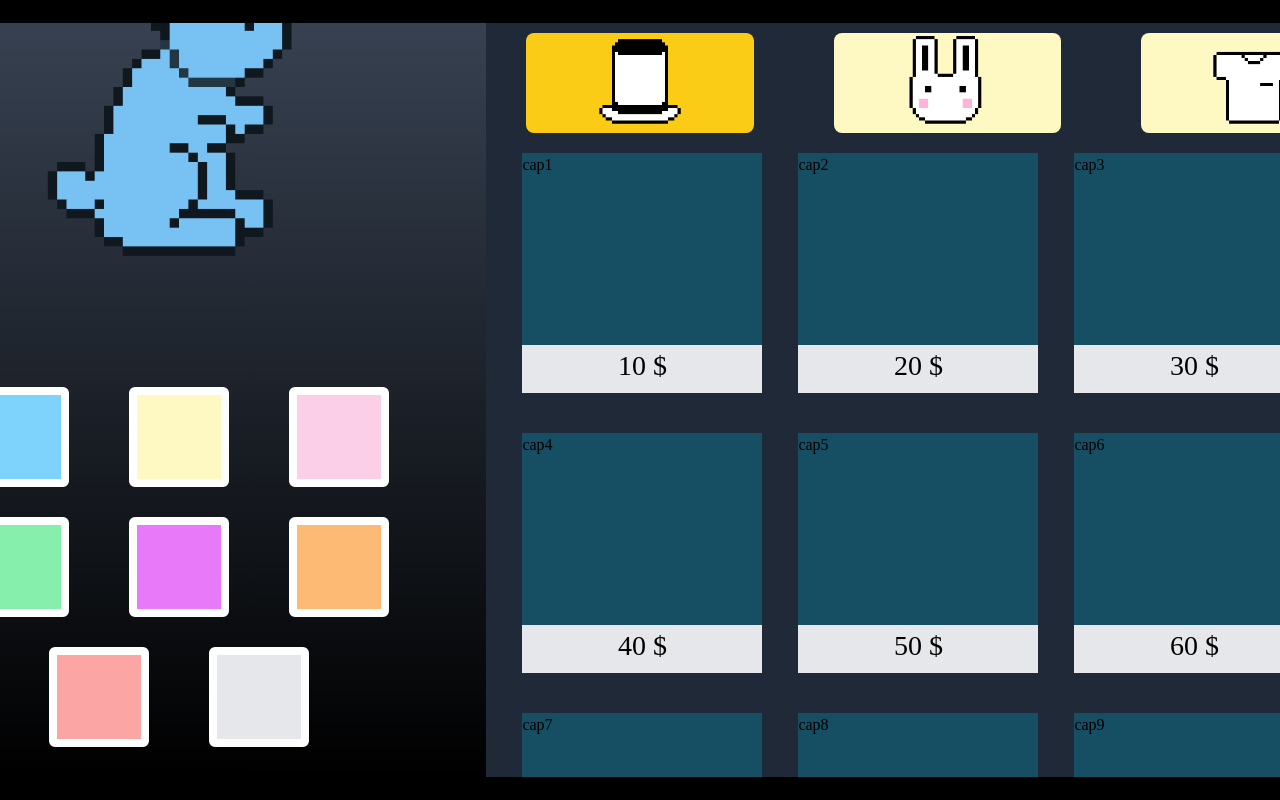
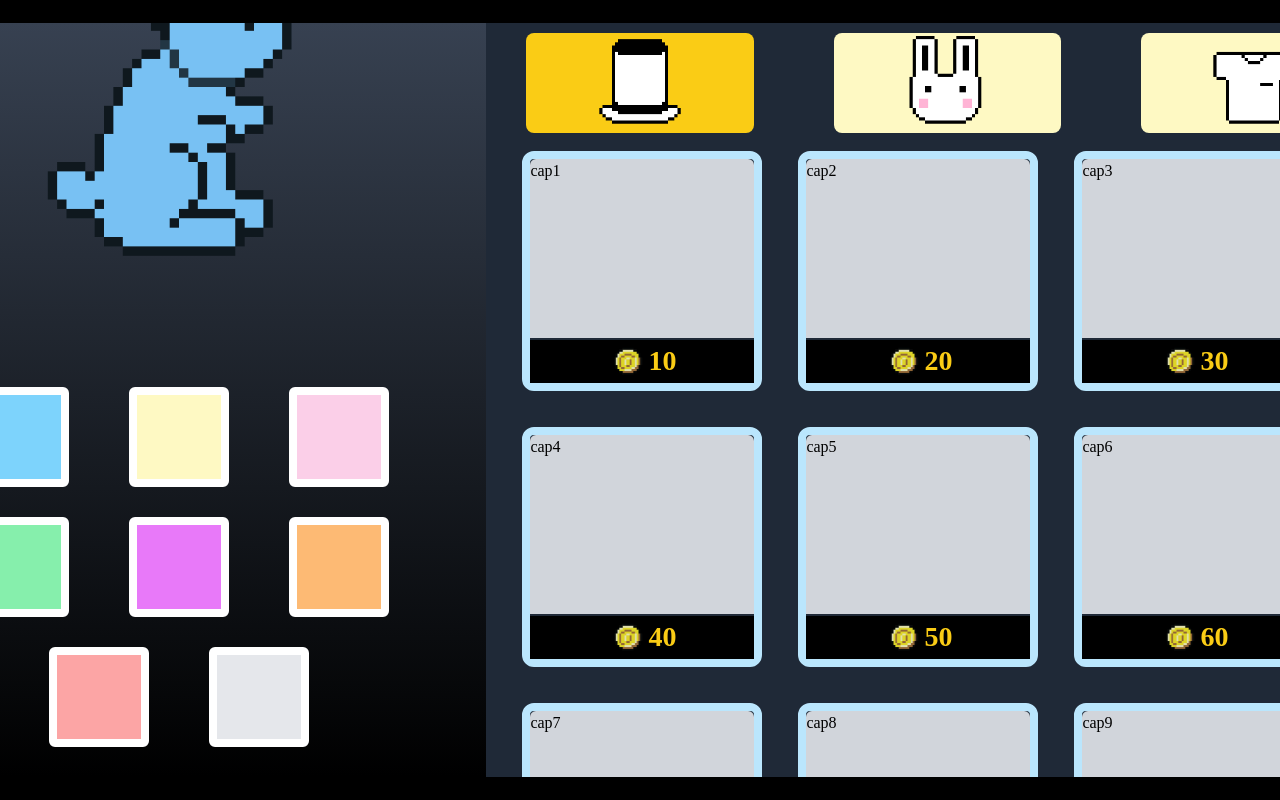
Before and after one commit to tlalswn23/whostheazara, a React (Vite) app in the folder FE/: page /shop in a window 1280 px wide. Shown: the top 800 px of the page. Built offline with nearby package versions, Linux system fonts and the light colour scheme; a web font is replaced by a local one.

Commit message:
Feat: 돈 UI 추가

```diff
--- a/FE/src/components/Shop/ShopCharacter.tsx
+++ b/FE/src/components/Shop/ShopCharacter.tsx
@@ -2,13 +2,16 @@ import { useState } from "react";
 import { RABBIT_MAP } from "../../constants/common/RabbitMap";
 import { RABBIT_STATE_MAP } from "../../constants/game/RabbitStateMap";
 import { ShopCharacterColor } from "./ShopCharacterColor";
+import coin from "../../assets/img/shop/coin.png";
+
 export const ShopCharacter = () => {
   const [color, setColor] = useState(0);
   return (
     <>
       <div className="w-[40%] h-full flex flex-col justify-end items-center bg-gradient-to-t from-black from-0% font-bold to-gray-700">
-        <div className="w-[80%] text-center">
-          <p className="text-white font-bold text-[48px]">3000 $</p>
+        <div className="w-[80%] text-center flex justify-center">
+          <img className="w-auto h-[60px] mt-[10px]" src={coin} />
+          <p className="text-yellow-400 font-bold text-[48px]">134</p>
         </div>
         <img src={RABBIT_MAP[color].IMG[RABBIT_STATE_MAP.STAND]} className="w-[600px] h-[600px]" />
         <ShopCharacterColor setColor={setColor} />
--- a/FE/src/components/Shop/ShopListBoxItem.tsx
+++ b/FE/src/components/Shop/ShopListBoxItem.tsx
@@ -1,3 +1,5 @@
+import coin from "../../assets/img/shop/coin.png";
+
 interface itemInfo {
   img: string;
   cost: number;
@@ -9,9 +11,12 @@ interface ShopListBoxItemProps {
 export const ShopListBoxItem = ({ item }: ShopListBoxItemProps) => {
   return (
     <>
-      <div className="w-[240px] h-[240px] my-[20px] flex flex-wrap ml-[36px]">
-        <p className="w-[100%] h-[80%] bg-cyan-900">{item.img}</p>
-        <p className="w-[100%] h-[20%] bg-gray-200 text-center text-[28px]">{item.cost} $</p>
+      <div className="w-[240px] h-[240px] my-[18px] flex flex-wrap ml-[36px] border-solid border-sky-200 border-[8px] rounded-xl">
+        <div className="w-[100%] h-[80%] rounded-t-md bg-gray-300">{item.img}</div>
+        <div className="flex justify-center w-full bg-black items-center">
+          <img className="w-auto h-[40px]" src={coin} />
+          <p className="text-yellow-400 font-bold text-center text-[28px] rounded-b-md">{item.cost}</p>
+        </div>
       </div>
     </>
   );
--- a/FE/src/components/Shop/ShopListTab.tsx
+++ b/FE/src/components/Shop/ShopListTab.tsx
@@ -1,4 +1,3 @@
-import { TAB_MAP } from "../../constants/Shop/TabMap";
 import { ShopListTabItem } from "./ShopListTabItem";
 
 interface ShopListTabProps {
```
